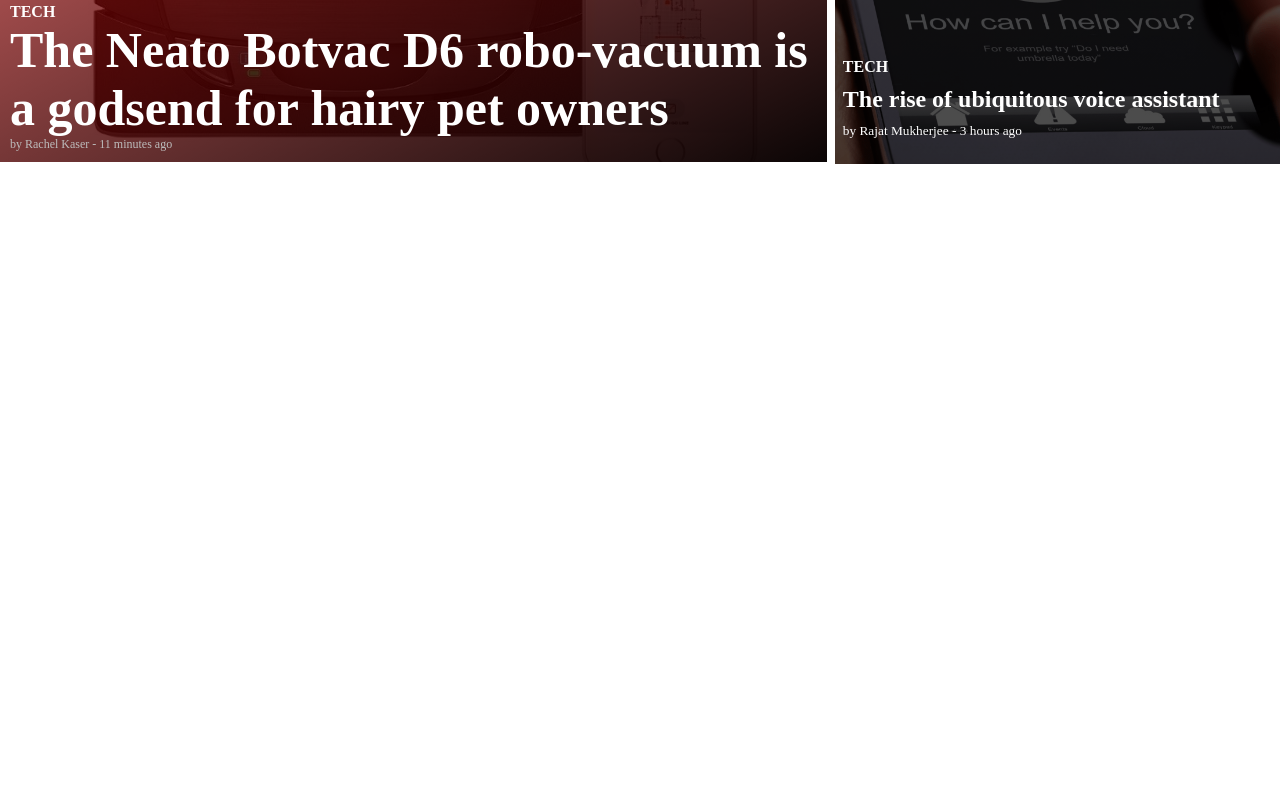
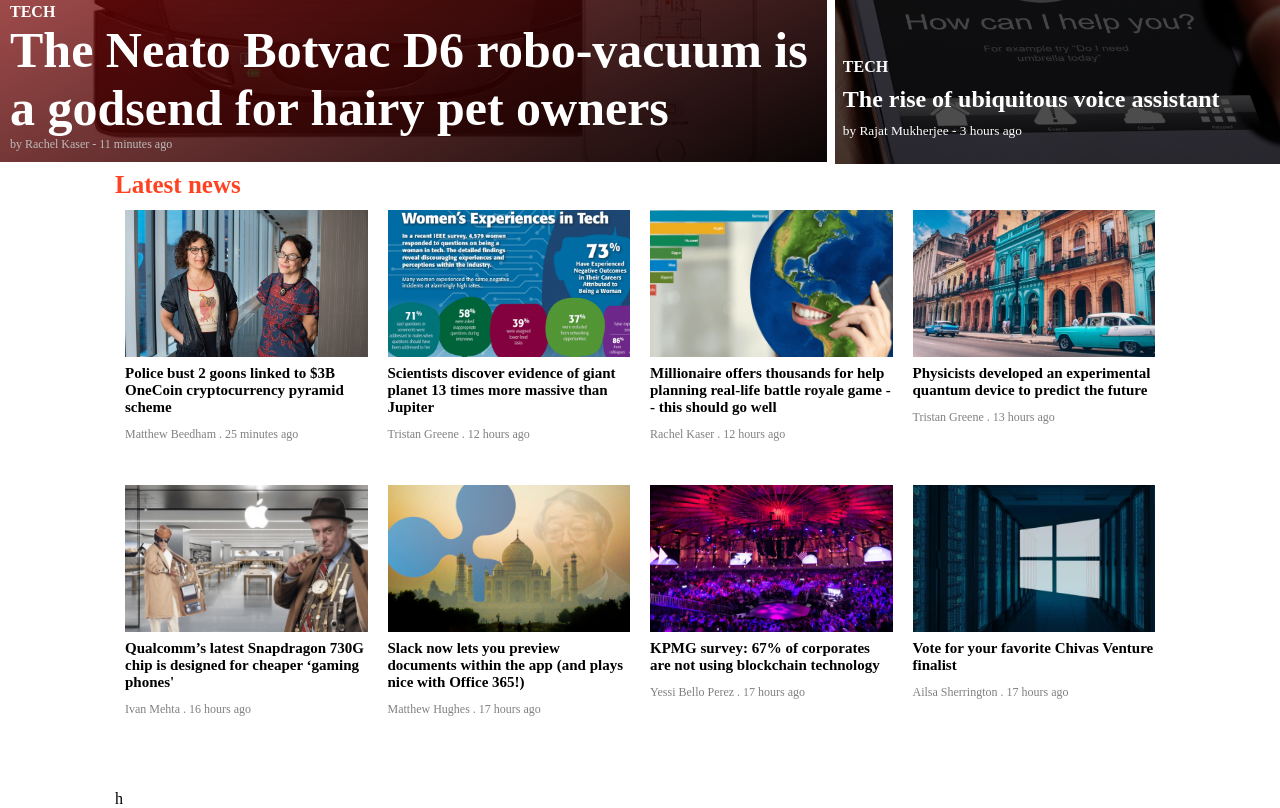
Before and after one commit to i4seeu/responsive-design, a plain HTML site: page index.html in a window 1280 px wide. Shown: the part 443-1251 px from the top of the page. Before the commit the page ends 800 px from the top, so only its background shows below. Drawn offline with Linux system fonts and the light colour scheme.

Commit message:
latest news code

```diff
--- a/assets/css/style.css
+++ b/assets/css/style.css
@@ -194,3 +194,75 @@ a {
     color: rgb(189, 188, 188);
     font-size: 12px;
 }
+.latest-news{
+  display: flex;
+	height: 550px;
+	flex-wrap: wrap;
+	margin-bottom: 40px;
+}
+.latest-news-div{
+	flex: 0 1 25%;
+	padding: 10px;
+	margin-bottom: 10px;
+
+}
+.title{
+	color: rgb(255,67,34);
+	line-height: 30px;
+	font-size: 25px;
+}
+main{
+	margin: 0 auto;
+	max-width: 1050px;
+}
+.div-img{
+	height: 60%;
+}
+.image1{
+	background-image: url("../images/latest1.png.jpeg");
+	background-size: cover;
+	background-repeat: no-repeat;
+}
+.image2{
+	background-image: url("../images/latest2.png");
+	background-size: cover;
+	background-repeat: no-repeat;
+}
+.image3{
+	background-image: url("../images/latest3.png.jpeg");
+	background-size: cover;
+	background-repeat: no-repeat;
+}
+.image4{
+	background-image: url("../images/latest4.jpg");
+	background-size: cover;
+	background-repeat: no-repeat;
+}
+.image5{
+	background-image: url("../images/latest5.png.jpeg");
+	background-size: cover;
+	background-repeat: no-repeat;
+}
+.image6{
+	background-image: url("../images/latest6.png.jpeg");
+	background-size: cover;
+	background-repeat: no-repeat;
+}
+.image7{
+	background-image: url("../images/latest7.png.jpeg");
+	background-size: cover;
+	background-repeat: no-repeat;
+}
+.image8{
+	background-image: url("../images/latest8.png.jpeg");
+	background-size: cover;
+	background-repeat: no-repeat;
+}
+.latest-news-div h4{
+	font-size: 15px;
+	padding: 8px 0;
+}
+.latest-news-div small{
+	color: gray;
+	font-size: 12px;
+}
--- a/index.html
+++ b/index.html
@@ -78,5 +78,74 @@
 				</div>
 			</div>
 		</header>
+		<main>
+			<h1 class="title">Latest news</h1>
+			<div class="latest-news">
+
+						<div class="latest-news-div">
+								 <div class="div-img image1">
+
+								 </div>
+								 <h4> Police bust 2 goons linked to $3B OneCoin cryptocurrency pyramid scheme</h4>
+								 <small>Matthew Beedham . 25 minutes ago</small>
+						</div>
+						<div class="latest-news-div">
+							<div class="div-img image2">
+
+							</div>
+							<h4> Scientists discover evidence of giant planet 13 times more massive than Jupiter </h4>
+							<small>Tristan Greene . 12 hours ago</small>
+						</div>
+						<div class="latest-news-div">
+							<div class="div-img image3">
+
+							</div>
+							<h4>Millionaire offers thousands for help planning real-life battle royale game -- this should go well </h4>
+							<small>Rachel Kaser . 12 hours ago</small>
+						</div>
+						<div class="latest-news-div">
+							<div class="div-img image4">
+
+							</div>
+							<h4>Physicists developed an experimental quantum device to predict the future </h4>
+							<small>  Tristan Greene . 13 hours ago</small>
+						</div>
+
+					 <!-- second row -->
+
+						<div class="latest-news-div">
+							<div class="div-img image5">
+
+							</div>
+							<h4> Qualcomm’s latest Snapdragon 730G chip is designed for cheaper ‘gaming phones' </h4>
+							<small>Ivan Mehta . 16 hours ago</small>
+						</div>
+						<div class="latest-news-div">
+							<div class="div-img image6">
+
+							</div>
+							<h4> Slack now lets you preview documents within the app (and plays nice with Office 365!) </h4>
+							<small>Matthew Hughes . 17 hours ago</small>
+						</div>
+						<div class="latest-news-div">
+							<div class="div-img image7">
+
+							</div>
+							<h4> KPMG survey: 67% of corporates are not using blockchain technology </h4>
+							<small>Yessi Bello Perez . 17 hours ago</small>
+						</div>
+						<div class="latest-news-div">
+							<div class="div-img image8">
+
+							</div>
+							<h4> Vote for your favorite Chivas Venture finalist </h4>
+							<small>Ailsa Sherrington . 17 hours ago</small>
+						</div>
+
+
+			</div>
+			h
+		</main>
+
 	</body>
 </html>
```
Also changed, not shown: assets/images/latest1.png.jpeg (added), assets/images/latest2.png (added), assets/images/latest3.png.jpeg (added), assets/images/latest4.jpg (added), assets/images/latest5.png.jpeg (added), assets/images/latest6.png.jpeg (added), assets/images/latest7.png.jpeg (added), assets/images/latest8.png.jpeg (added).
